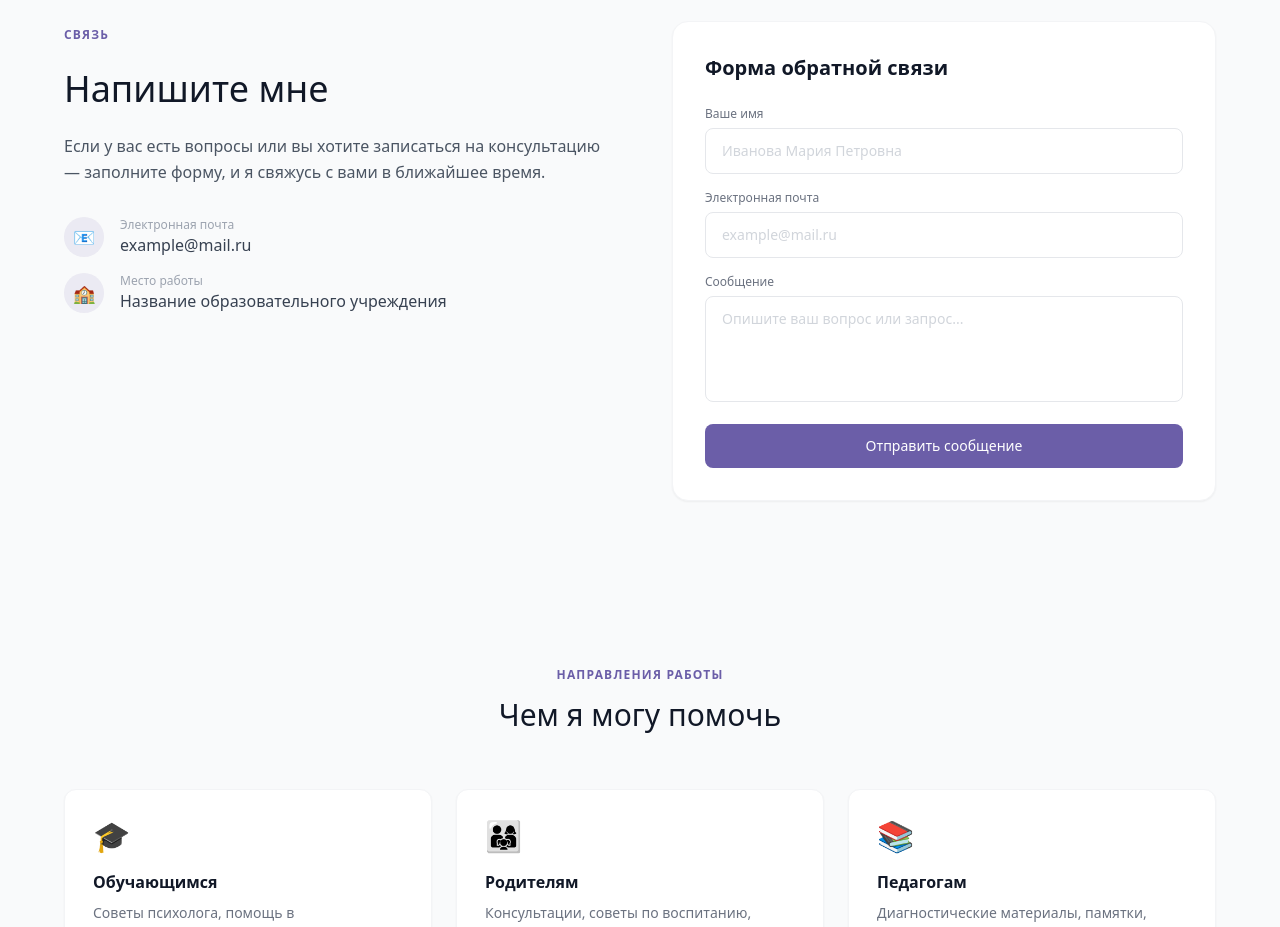
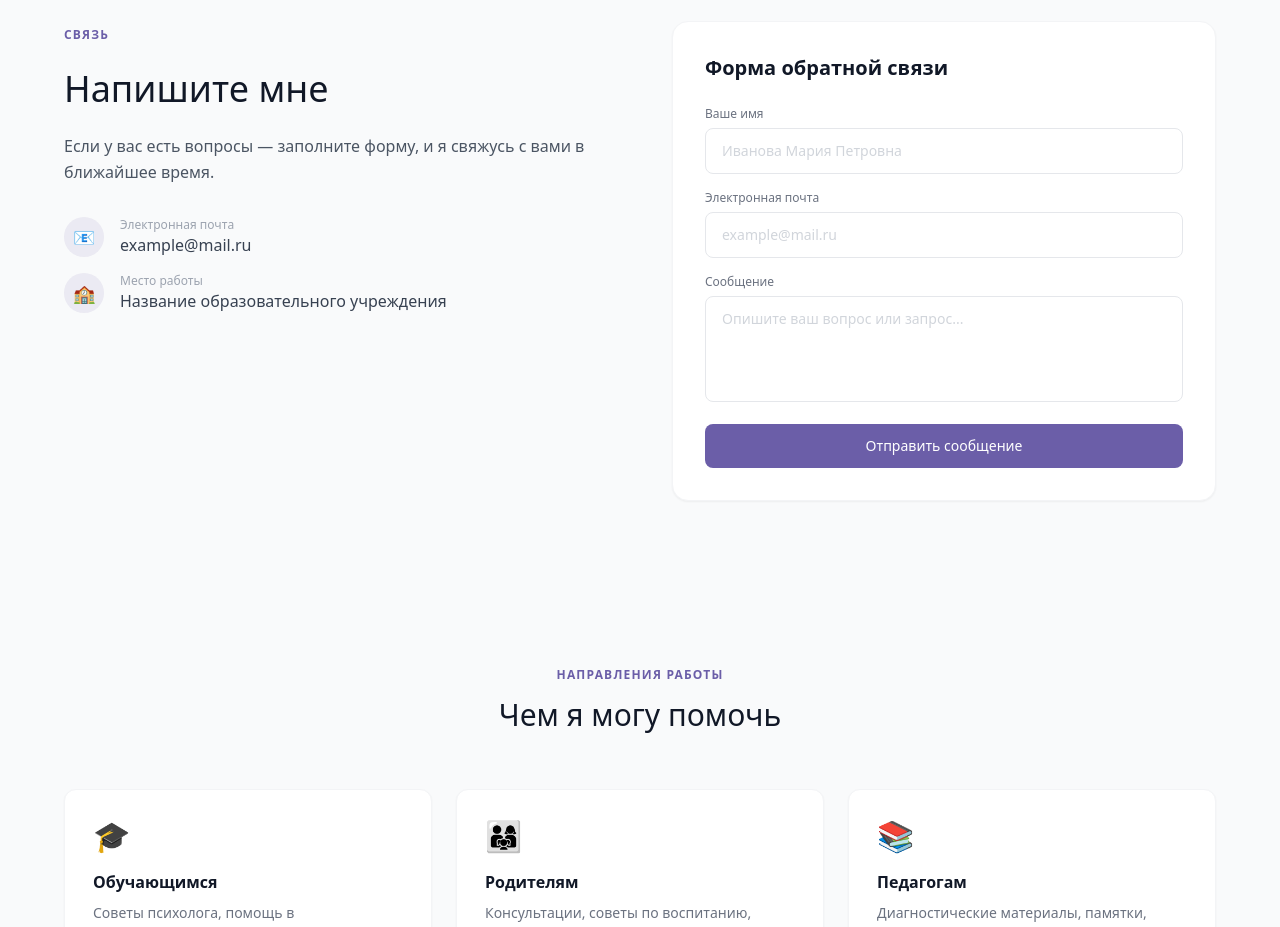
Before and after one commit to pr-poehali-dev/project-alpha-flow, a React (Vite) app: page / in a window 1280 px wide. Shown: the part 1760-2687 px from the top of the page. Built offline with nearby package versions, Linux system fonts and the light colour scheme.

Commit message:
Удалить текст консультации

```diff
--- a/src/components/HeroSection.tsx
+++ b/src/components/HeroSection.tsx
@@ -279,7 +279,7 @@ export default function HeroSection() {
               <span className="text-xs font-semibold tracking-widest text-[#6B5EA8] uppercase">Связь</span>
               <h2 className="text-3xl font-light text-gray-900 md:text-4xl">Напишите мне</h2>
               <p className="text-gray-600 leading-relaxed">
-                Если у вас есть вопросы или вы хотите записаться на консультацию — заполните форму,
+                Если у вас есть вопросы — заполните форму,
                 и я свяжусь с вами в ближайшее время.
               </p>
               <div className="space-y-4 pt-2">
```
